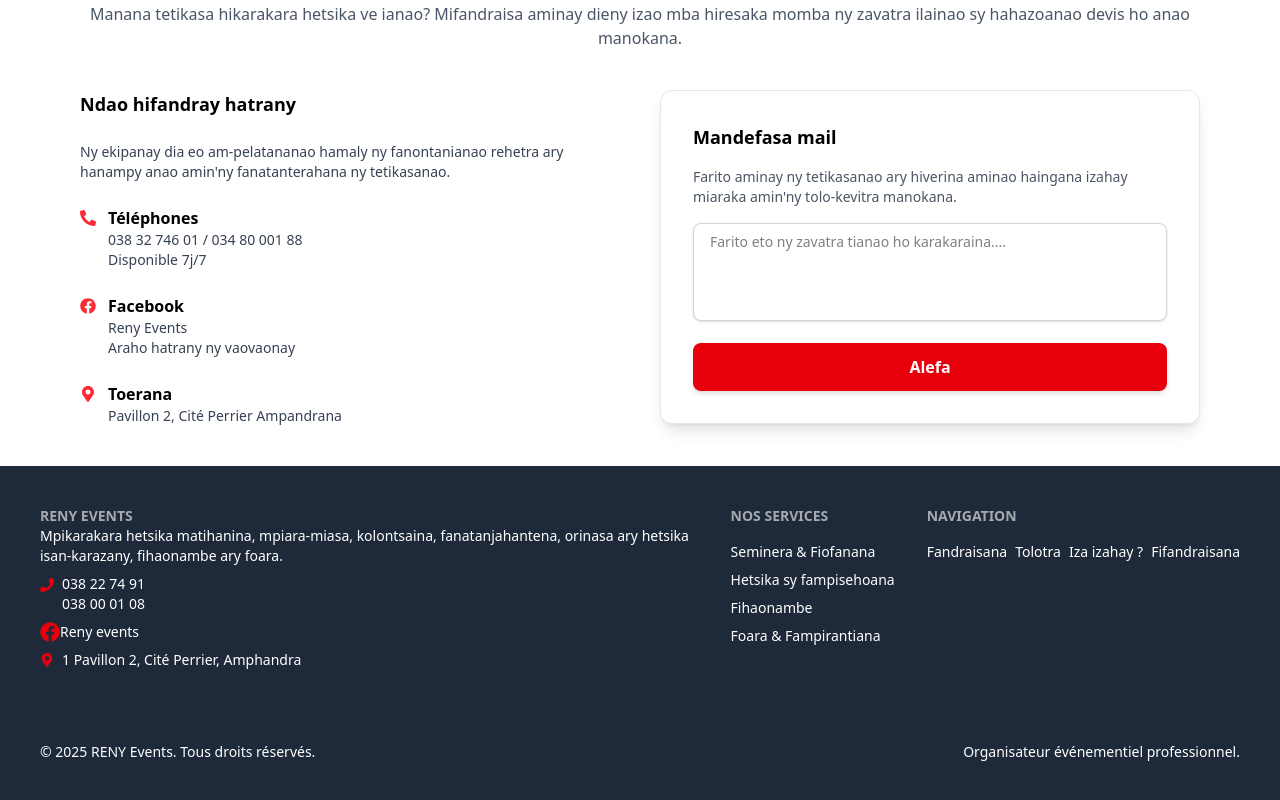
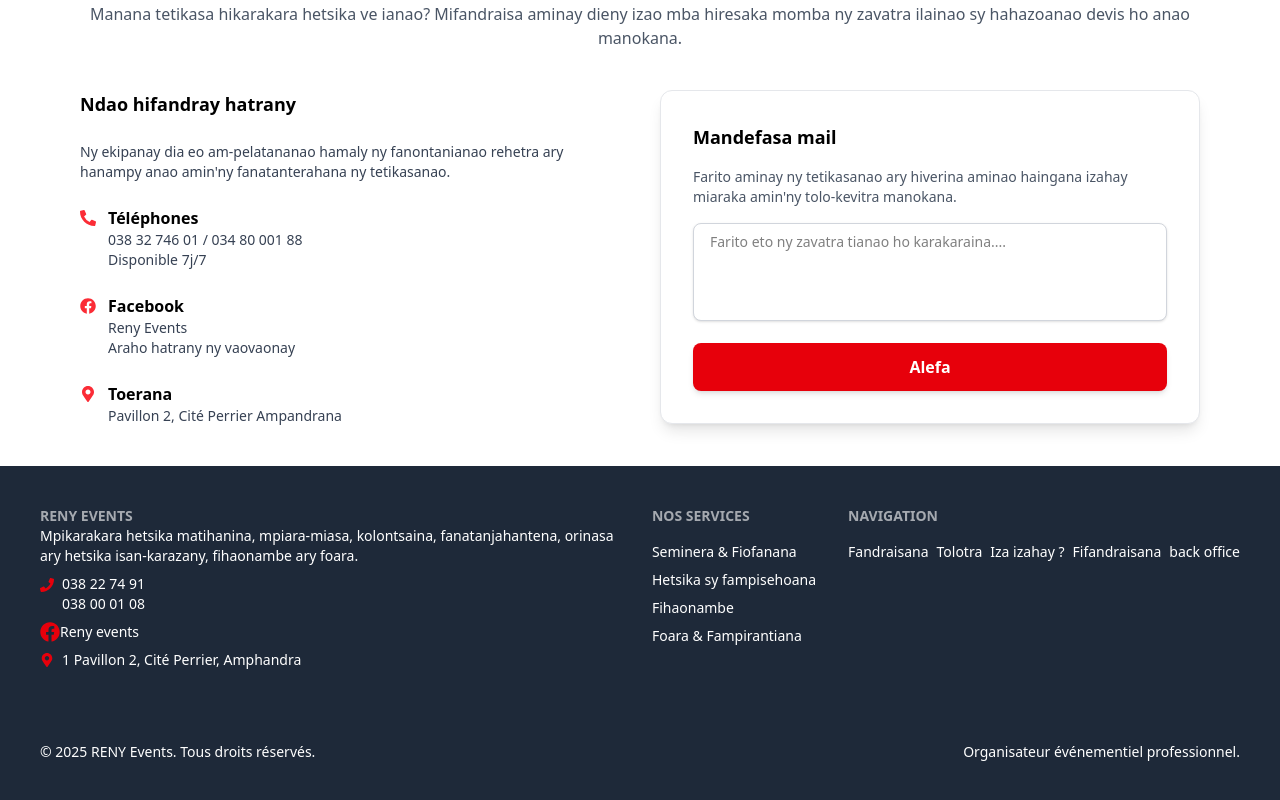
Before and after one commit to noelardau/RENYEVENTS, a React (Vite) app: page / in a window 1280 px wide. Shown: the part 4336-5136 px from the top of the page. Built offline with nearby package versions, Linux system fonts and the light colour scheme; some icons are missing.

Commit message:
add nav to backoffice

```diff
--- a/src/components/FooterSection.jsx
+++ b/src/components/FooterSection.jsx
@@ -1,6 +1,7 @@
 
 import { FaPhone, FaFacebook, FaMapMarkerAlt } from 'react-icons/fa';
 import { useTranslation } from 'react-i18next';
+import { Link } from 'react-router-dom';
 
 
 export const FooterSection = () => {
@@ -46,6 +47,7 @@ return (
                     <a href="#service" className="link link-hover ">{t("services")}</a>
                     <a href="#about" className="link link-hover ">{t("about")}</a>
                     <a href="#contact" className="link link-hover ">{t("contacts")}</a>
+                    <Link to={"/admin"} className="link link-hover ">back office</Link>
                 </div>
             </div>
         </div>
```
